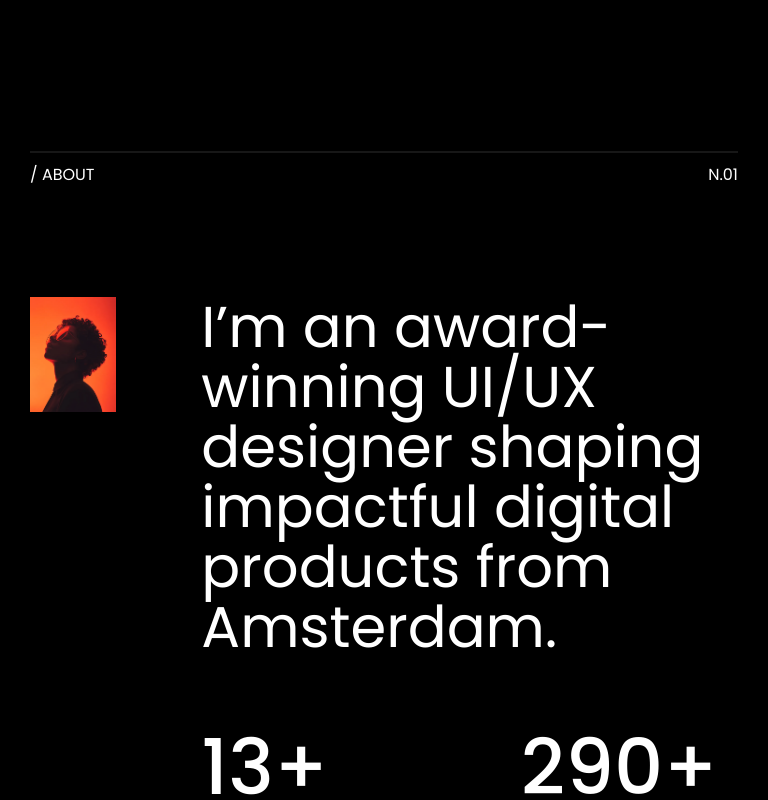
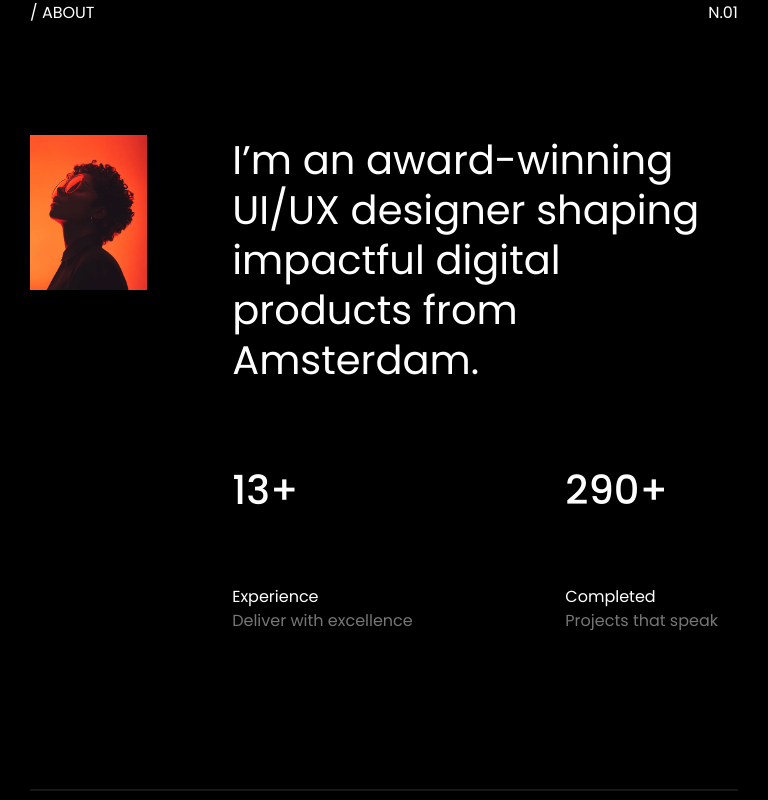
Before and after one commit to nibiralpha/alivia, a Next.js app: page / in a window 768 px wide. Shown: the part 1160-1960 px from the top of the page. Built offline with nearby package versions, Linux system fonts and the light colour scheme.

Commit message:
about us section tab responsive

```diff
--- a/src/app/Component/AboutComponent/About.module.css
+++ b/src/app/Component/AboutComponent/About.module.css
@@ -79,11 +79,24 @@
     flex-direction: column;
   }
 
-  .years{
+  .years {
     margin-bottom: 40px;
   }
 
-  .status{
+  .status {
     margin-top: 40px;
   }
 }
+
+/* TAB */
+
+@media (min-width: 768px) and (max-width: 1024px) {
+  .about_component {
+    margin-top: 35%;
+  }
+
+  .heading {
+    font-size: 2.5em;
+    line-height: 50px;
+  }
+}
--- a/src/app/Component/HeroComponent/Hero.module.css
+++ b/src/app/Component/HeroComponent/Hero.module.css
@@ -116,6 +116,7 @@
 @media (min-width: 768px) and (max-width: 1024px) {
  .t_container{
     height: 100%;
+    margin-bottom: 45%;
   }
 
   .alivia_text_container{
```
